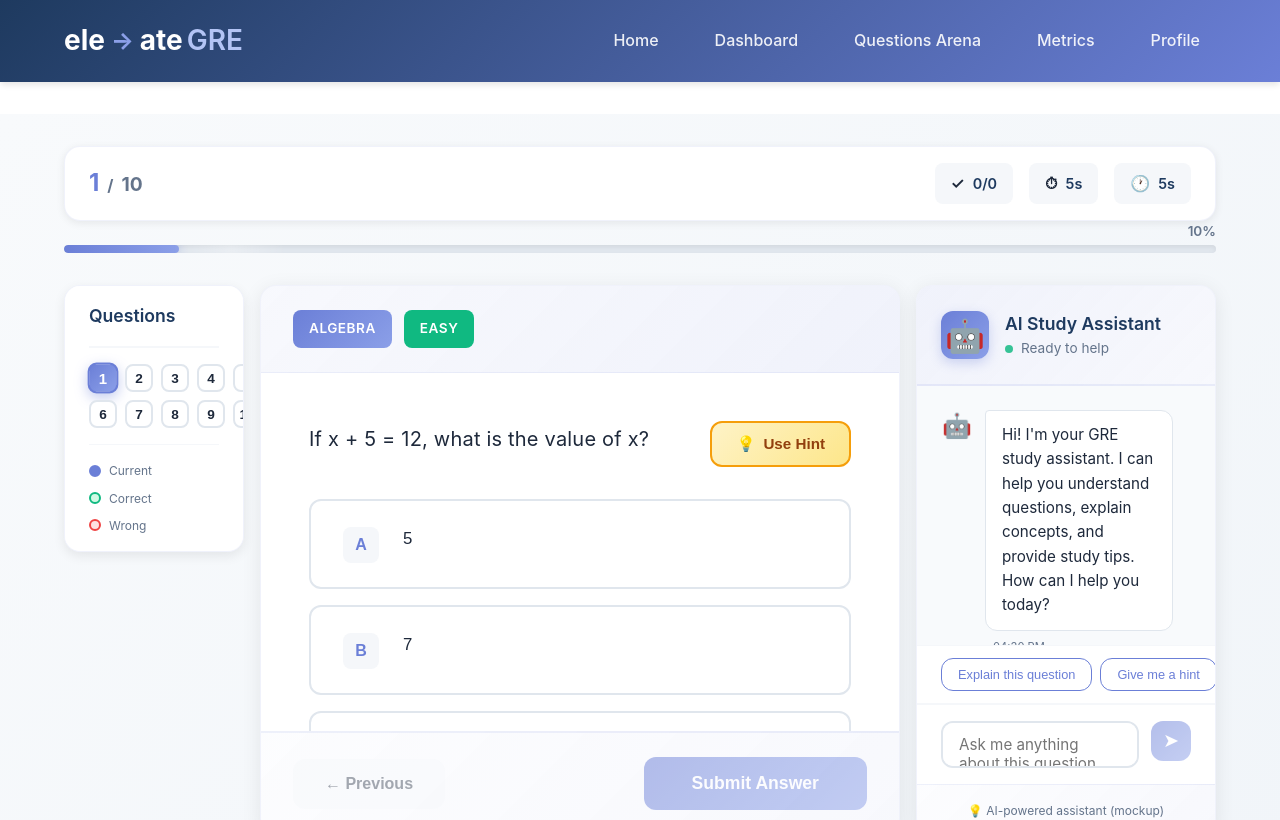
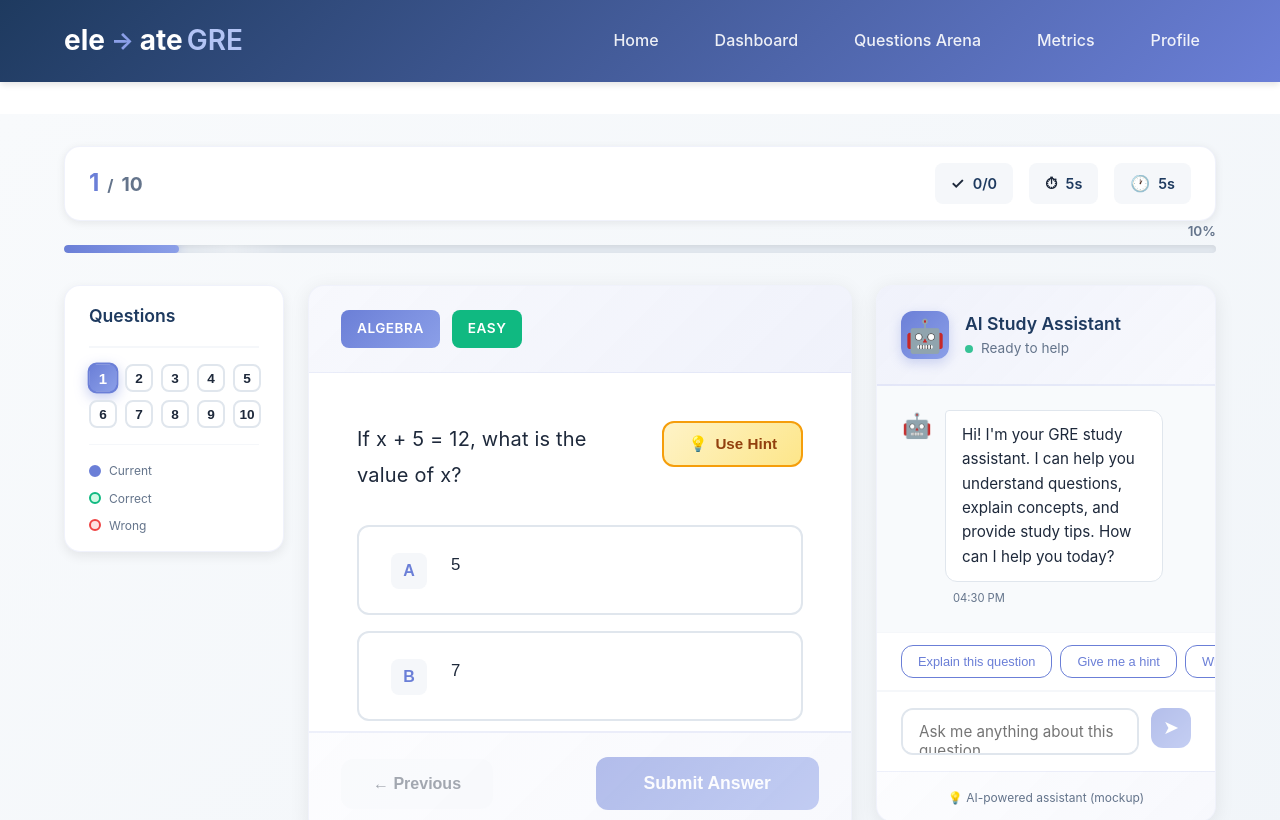
Before and after one commit to Akashbhoi/EGre-Frontend, a React (Vite) app: page /quiz/1 in a window 1280 px wide. Shown: the top 820 px of the page. Built offline with nearby package versions, Linux system fonts and the light colour scheme.

Commit message:
Optimize layout spacing - increase sidebar widths for better space utilization

```diff
--- a/src/pages/Quiz.css
+++ b/src/pages/Quiz.css
@@ -171,8 +171,8 @@
 /* Main Layout */
 .quiz-main-layout {
   display: grid;
-  grid-template-columns: 200px 1fr 350px;
-  gap: var(--spacing-lg);
+  grid-template-columns: 240px 1fr 380px;
+  gap: var(--spacing-xl);
   align-items: start;
 }
 
@@ -790,8 +790,8 @@
 /* Responsive Design */
 @media (max-width: 1400px) {
   .quiz-main-layout {
-    grid-template-columns: 180px 1fr 300px;
-    gap: var(--spacing-md);
+    grid-template-columns: 220px 1fr 340px;
+    gap: var(--spacing-lg);
   }
 }
 
```
